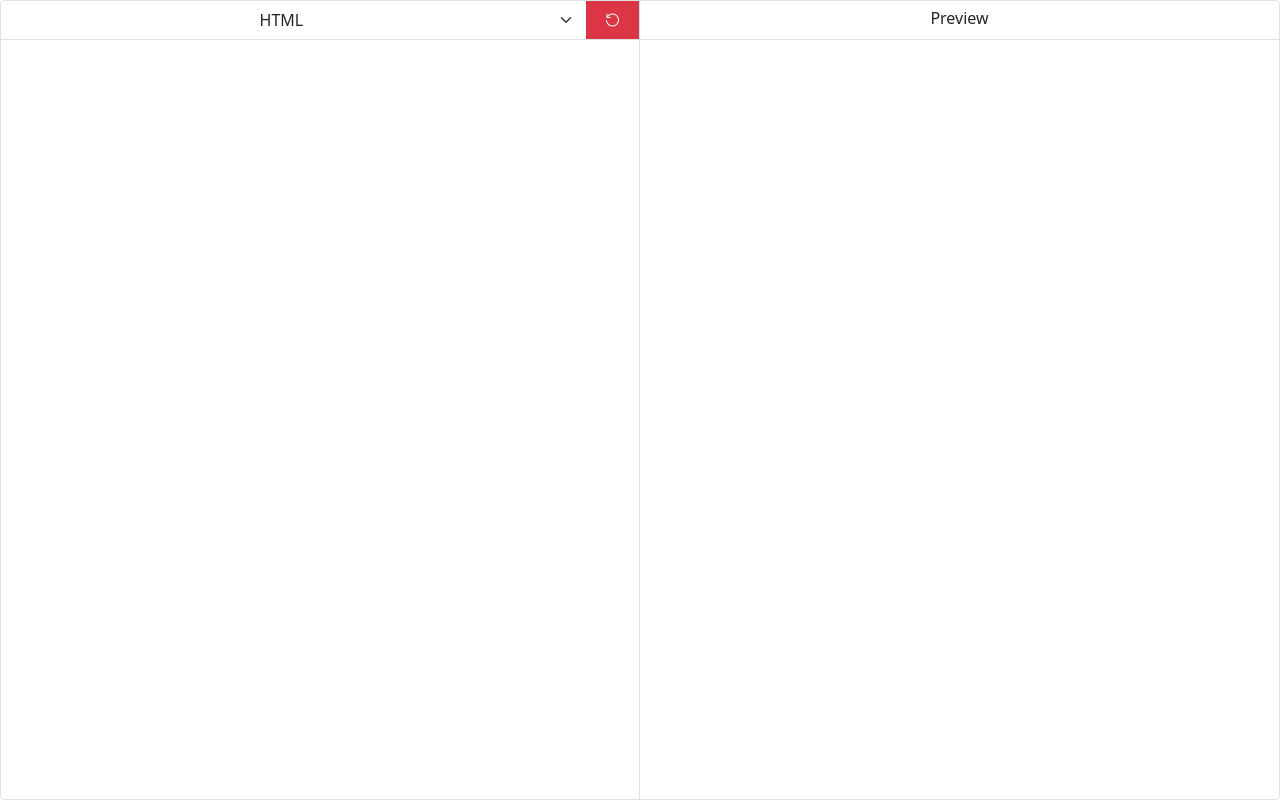
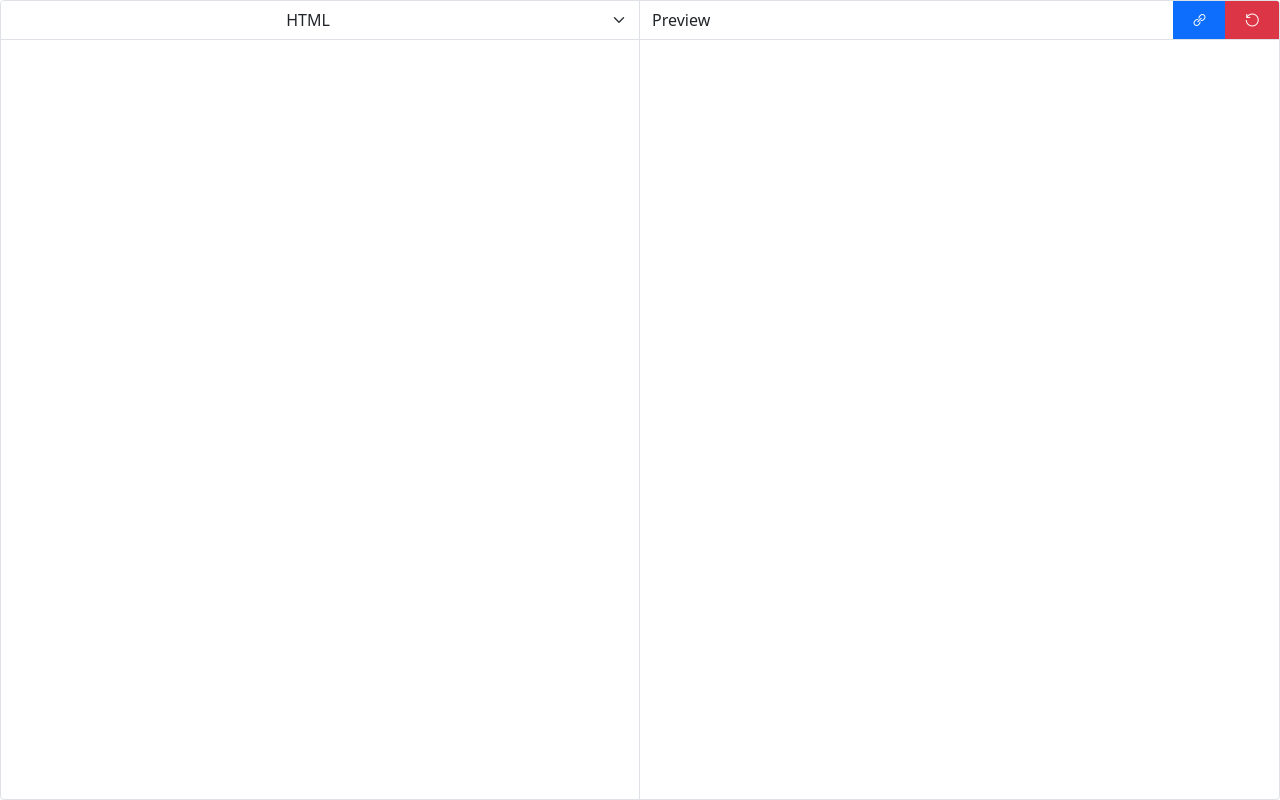
Before and after one commit to milankarman/Embed-Web-Playground, a plain HTML site: page index.html in a window 1280 px wide. Drawn offline with nearby package versions, Linux system fonts and the light colour scheme.

Commit message:
Added button to create link to current sandbox

```diff
--- a/index.html
+++ b/index.html
@@ -10,7 +10,7 @@
       integrity="sha384-KyZXEAg3QhqLMpG8r+8fhAXLRk2vvoC2f3B09zVXn8CA5QIVfZOJ3BCsw2P0p/We"
       crossorigin="anonymous"
     />
-    <link rel="stylesheet" href="https://maxst.icons8.com/vue-static/landings/line-awesome/line-awesome/1.3.0/css/line-awesome.min.css">
+    <link rel="stylesheet" href="https://maxst.icons8.com/vue-static/landings/line-awesome/line-awesome/1.3.0/css/line-awesome.min.css" />
     <link rel="stylesheet" href="./style.css" />
     <title>Simple Web Sandbox</title>
   </head>
@@ -18,22 +18,25 @@
     <div class="container-fluid d-flex flex-column overflow-auto flex-fill vh-100 border rounded">
       <div class="row flex-shrink-0 border-bottom">
         <div class="col-6 px-0 border-end">
-          <div class="row m-0">
-            <div class="col-11 px-0">
-              <select id="langSelect" class="form-select text-center rounded-0 border-0 h-100" onchange="selectLang()">
-                <option selected value="html">HTML</option>
-                <option value="css">CSS</option>
-              </select>
-            </div>
-            <div class="col-1 px-0">
-              <button type="button" class="btn btn-danger col-12 rounded-0" onclick="onClickReset()"><i class="las la-undo-alt"></i></button>
-            </div>
-          </div>
+          <select id="langSelect" class="form-select text-center rounded-0 border-0 h-100" onchange="selectLang()">
+            <option selected value="html">HTML</option>
+            <option value="css">CSS</option>
+          </select>
         </div>
         <div class="col-6 px-0">
           <div class="row m-0 h-100">
-            <div class="col-12 d-flex flex-column h-100 justify-content-center align-items-center">
-              <p class="w-100 m-0 mb-1 text-center">Preview</p>
+            <div class="col-10 d-flex flex-column h-100 justify-content-center align-items-center">
+              <p class="w-100 m-0">Preview</p>
+            </div>
+            <div class="col-2 px-0">
+              <div class="btn-group w-100" role="group">
+                <button type="button" class="btn btn-primary col-12 rounded-0" onclick="onClickCreateLink()">
+                  <i class="las la-link"></i>
+                </button>
+                <button type="button" class="btn btn-danger col-12 rounded-0" onclick="onClickReset()">
+                  <i class="las la-undo-alt"></i>
+                </button>
+              </div>
             </div>
           </div>
         </div>
--- a/script.js
+++ b/script.js
@@ -93,3 +93,19 @@ function onClickReset() {
 
   update();
 }
+
+function onClickCreateLink() {
+  let url = window.location.href.split('?')[0];
+
+  url += `?html=${encodeURIComponent(inputHtml.value)}`;
+  url += `&css=${encodeURIComponent(inputCss.value)}`;
+  url += `&lang=${encodeURIComponent(langSelect.value)}`;
+
+  const el = document.createElement("textarea");
+  document.body.appendChild(el);
+  el.value = url;
+  el.select();
+
+  document.execCommand("copy");
+  document.body.removeChild(el);
+}
```
